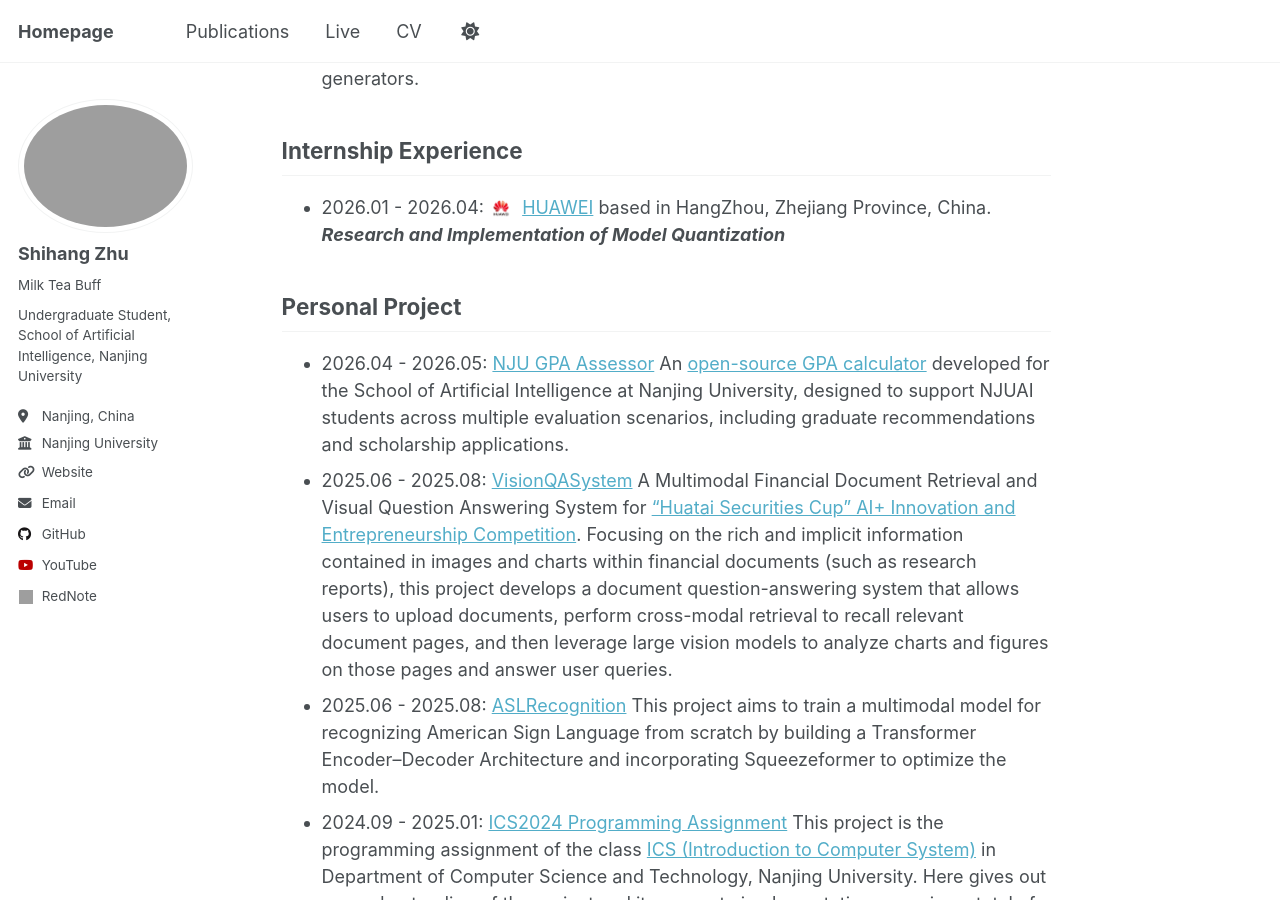
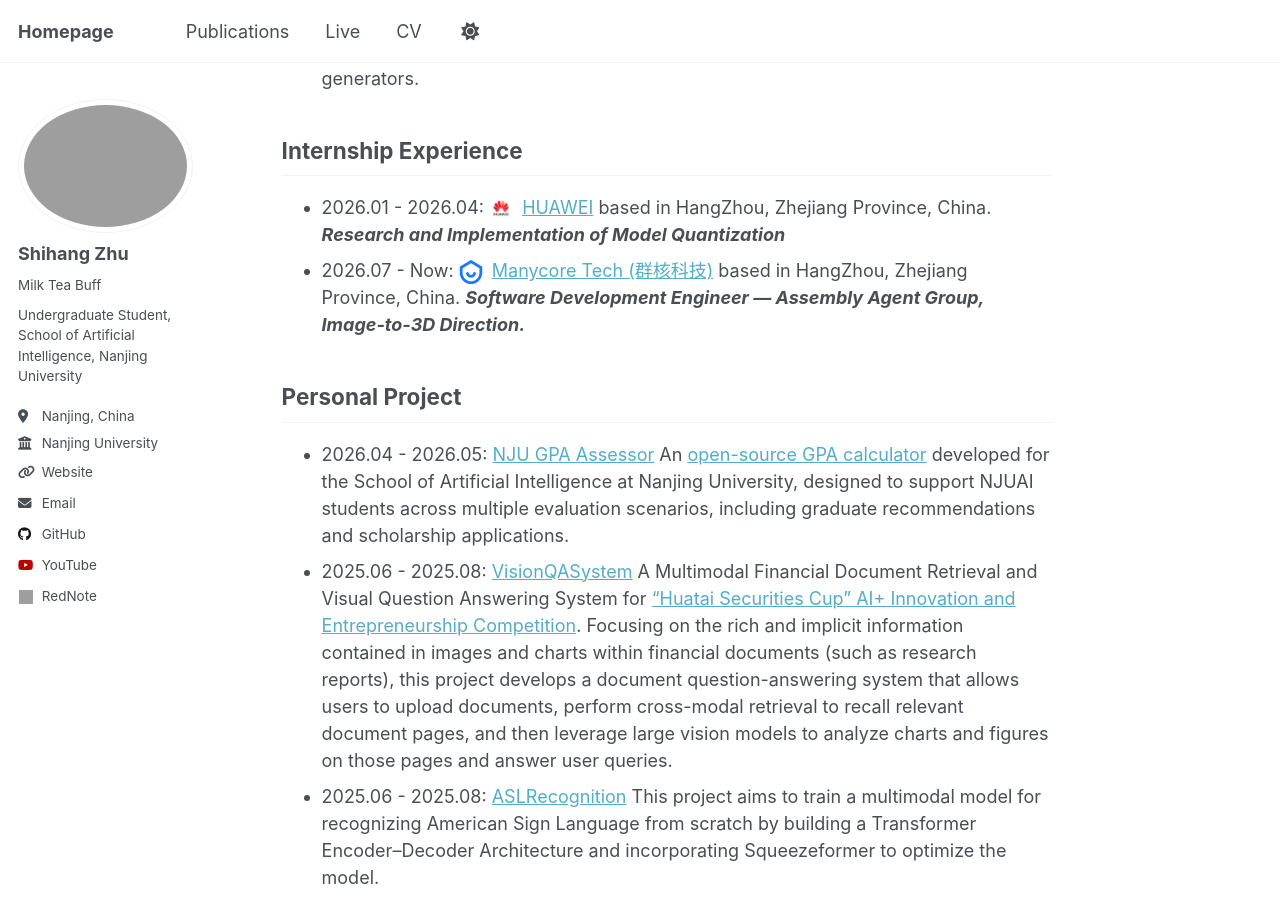
Before and after one commit to edzee3000/edzee3000.github.io, a Jekyll site: the page built from _pages/about.md, in a window 1280 px wide and 900 px high, scrolled down 580 px. Built offline with Jekyll 4.4.1, drawn with Linux system fonts in a browser that asks for light colours; a script that is not in the unit is left out; grey boxes are pictures that could not be loaded.

Commit message:
新增群核科技实习经历 (Image-to-3D)
Co-Authored-By: Claude <noreply@anthropic.com>

```diff
--- a/_pages/about.md
+++ b/_pages/about.md
@@ -27,6 +27,7 @@ Hi~ I am an undergraduate student who enrolled in 2023 at the School of Artifici
 
 ## Internship Experience
 - 2026.01 - 2026.04: <img src="../images/HUAWEI.png" style="width:24px; height:24px; margin-right:4px;"> [HUAWEI](https://www.huawei.com/cn/) based in HangZhou, Zhejiang Province, China. ***Research and Implementation of Model Quantization***
+- 2026.07 - Now: <img src="../images/MANYCORE.png" style="width:24px; height:24px; margin-right:4px;"> [Manycore Tech (群核科技)](https://www.manycore.cn/) based in HangZhou, Zhejiang Province, China. ***Software Development Engineer — Assembly Agent Group, Image-to-3D Direction.***
 
 
 
```
Also changed, not shown: images/MANYCORE.png (added).
